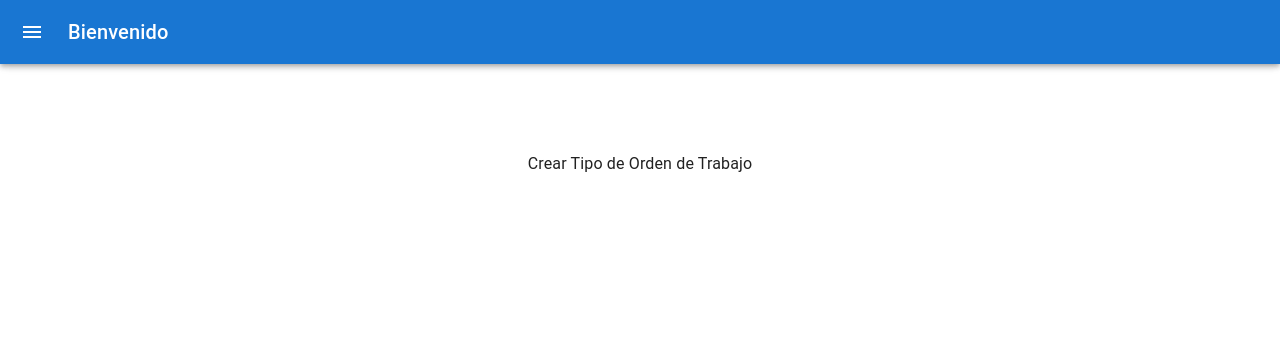
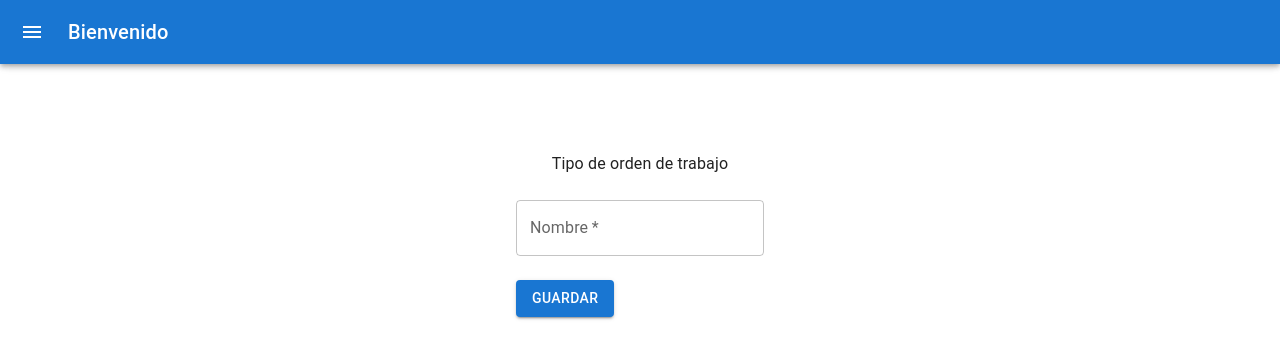
Before and after one commit to imssolar/indel-motors-fe, a React (Vite) app: page /order-group in a window 1280 px wide. Shown: the top 358 px of the page. Built offline with nearby package versions, Linux system fonts and the light colour scheme; the HTML template or start-up script is replaced by a standard one.

Commit message:
feat: Creación estructura de formulario

```diff
--- a/src/Pages/orderGroup/AddOrderGroup.tsx
+++ b/src/Pages/orderGroup/AddOrderGroup.tsx
@@ -1,37 +1,61 @@
-import { Box, Container, CssBaseline, Typography } from '@mui/material'
-import { Layout } from '../../components/Layout/Layout'
-import { SubmitHandler, useForm } from 'react-hook-form'
+import {
+  Box,
+  Container,
+  CssBaseline,
+  Typography,
+  Grid,
+  TextField,
+  Button,
+} from "@mui/material";
+import { Layout } from "../../components/Layout/Layout";
+import { SubmitHandler, useForm } from "react-hook-form";
 
 interface IFormInput {
-	name: string
+  name: string;
 }
 
 export const AddOrderGroup = () => {
-	const { handleSubmit } = useForm<IFormInput>()
+  const { handleSubmit, register } = useForm<IFormInput>();
   const onSubmit: SubmitHandler<IFormInput> = (formData) => {
-		console.log(formData)
-	}
+    console.log(formData);
+  };
   return (
     <Layout>
-			<Container component={'main'} maxWidth="xs">
+      <Container component={"main"} maxWidth="lg">
         <CssBaseline />
         <Box
           sx={{
             marginTop: 8,
-						display: 'flex',
-						flexDirection: 'column',
-						alignItems: 'center',
+            display: "flex",
+            flexDirection: "column",
+            alignItems: "center",
           }}
         >
-					<Typography>Crear Tipo de Orden de Trabajo</Typography>
+          <Typography>Tipo de orden de trabajo</Typography>
           <Box
-						component={'form'}
+            component={"form"}
             noValidate
             sx={{ mt: 3 }}
             onSubmit={handleSubmit(onSubmit)}
-					></Box>
+          >
+            <Grid container spacing={3}>
+              <Grid item xs={12} md={12} lg={12}>
+                <TextField
+                  required
+                  fullWidth
+                  id="name"
+                  label="Nombre"
+                  {...register("name")}
+                />
+                {/* {errors.rut && <p>{errors.rut.message}</p>} */}
+              </Grid>
+            </Grid>
+            <Button type="submit" variant="contained" sx={{ mt: 3, mb: 2 }}>
+              Guardar
+            </Button>
+          </Box>
         </Box>
       </Container>
     </Layout>
-	)
-}
+  );
+};
```
Lines whose indentation alone changed are shown as unchanged.
